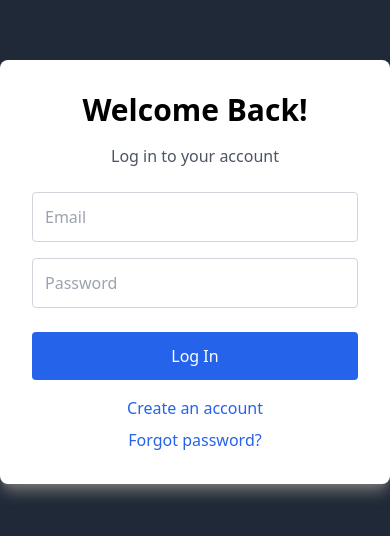
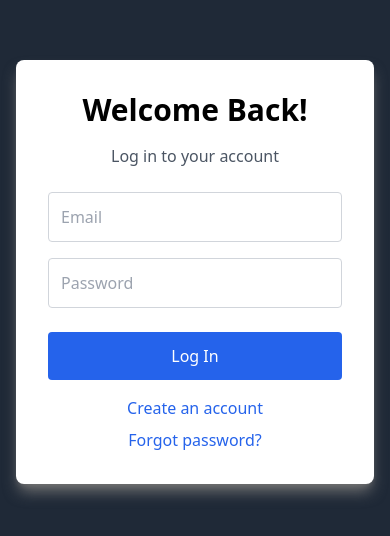
Before and after one commit to Tgodmuna/id_me, a React (Create React App) app: page /login in a window 390 px wide. Shown: the part 150-686 px from the top of the page. Built offline with nearby package versions, Linux system fonts and the light colour scheme.

Commit message:
made responsive

```diff
--- a/src/component/auth/Register.tsx
+++ b/src/component/auth/Register.tsx
@@ -96,13 +96,13 @@ const SignUp: React.FC = () => {
 
 	return (
 		<div
-			className='flex w-full bg-gray-800 justify-center items-center h-screen bg-cover bg-no-repeat bg-center'
+			className='flex w-full bg-gray-800 p-4 justify-center items-center h-screen bg-cover bg-no-repeat bg-center'
 			style={{
 				backgroundImage: "url('https://source.unsplash.com/random/1600x900/?nature')",
 			}}
 		>
 			<div className='bg-white p-8 rounded-lg sha shadow-lg shadow-neutral-400 w-full max-w-[50rem]'>
-				<h2 className='text-3xl capitalize font-bold mb-4 text-center'>
+				<h2 className='md:text-3xl text-2xl capitalize font-bold mb-4 text-center'>
 					verify me across every system!
 				</h2>
 				<p className='text-gray-600 mb-6 text-center'>Create an account</p>
--- a/src/component/auth/Sign-in.tsx
+++ b/src/component/auth/Sign-in.tsx
@@ -53,7 +53,7 @@ const LogIn: React.FC<{ extractor?: (token: string) => void }> = ({ extractor })
 	};
 
 	return (
-		<div className='flex bg-gray-800 justify-center items-center h-screen bg-cover bg-no-repeat bg-center'>
+		<div className='flex bg-gray-800 justify-center items-center h-screen bg-cover bg-no-repeat bg-center p-4'>
 			<div className='bg-white p-8 rounded-lg shadow-lg shadow-neutral-500 w-full max-w-[50rem]'>
 				<h2 className='text-3xl font-bold mb-4 text-center'>Welcome Back!</h2>
 				<p className='text-gray-600 mb-6 text-center'>Log in to your account </p>
```
